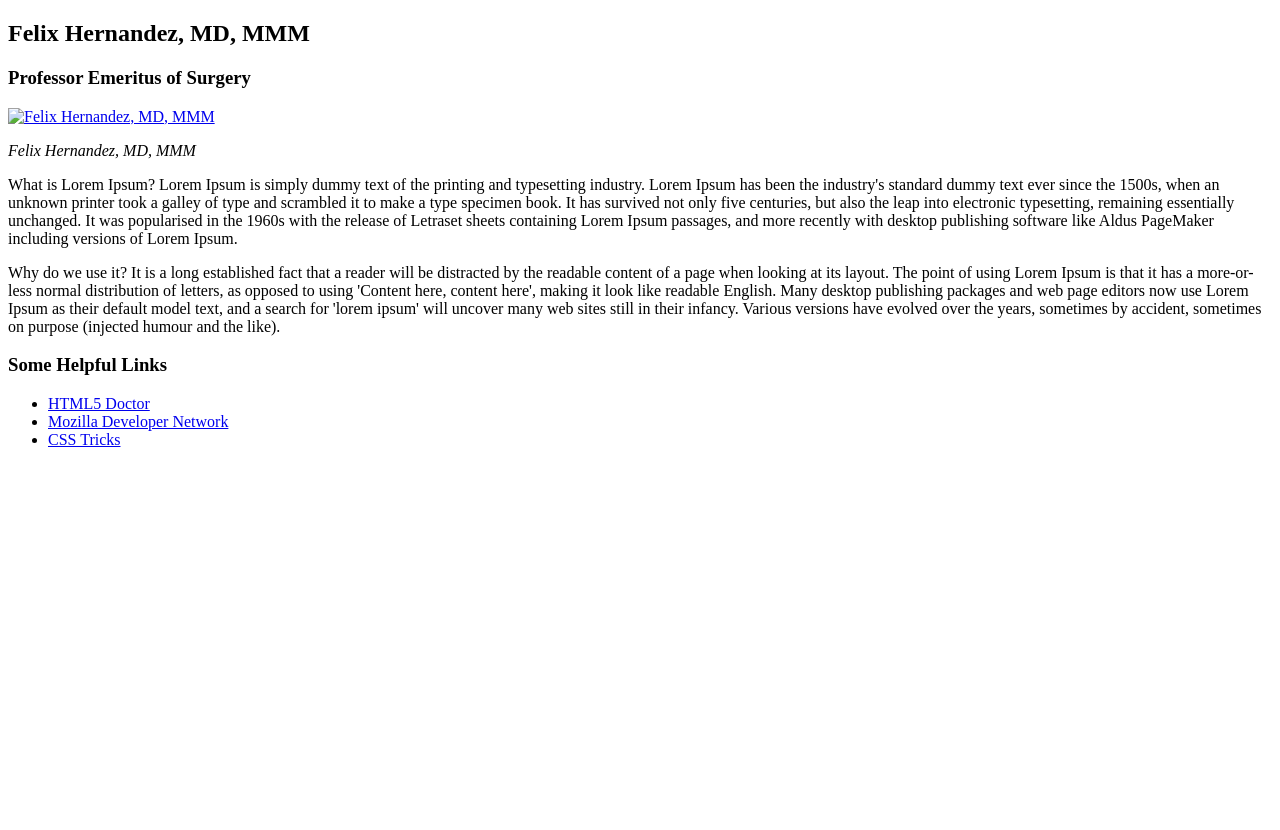
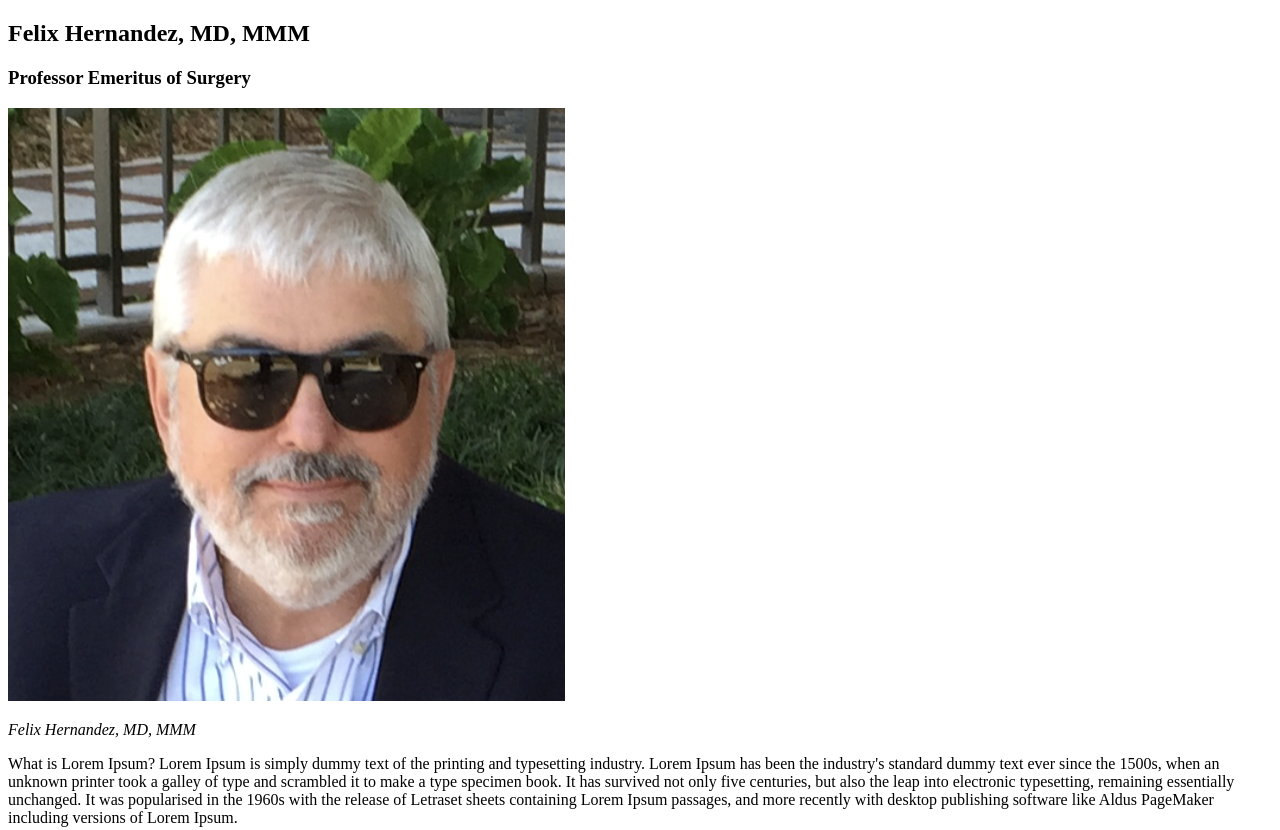
Before and after one commit to Fhern1954/Fhern1954.github.io, a plain HTML site: page index.html in a window 1280 px wide. Shown: the top 830 px of the page. Before the commit the page ends 800 px from the top, so only its background shows below. Drawn offline with Linux system fonts and the light colour scheme.

Commit message:
Update index.html

```diff
--- a/index.html
+++ b/index.html
@@ -10,8 +10,8 @@
 <h3>Professor Emeritus of Surgery</h3>
 
 <article>
-  <a target="_blank" href="images/IMG_0959.png">
-    <img src="images/IMG_0959.png" alt="Felix Hernandez, MD, MMM">
+  <a target="_blank" href="images/IMG_0959 (2).png">
+    <img src="images/IMG_0959 (2).png" alt="Felix Hernandez, MD, MMM">
   </a>
   <p><em>Felix Hernandez, MD, MMM</em></p>
 </article>
```
